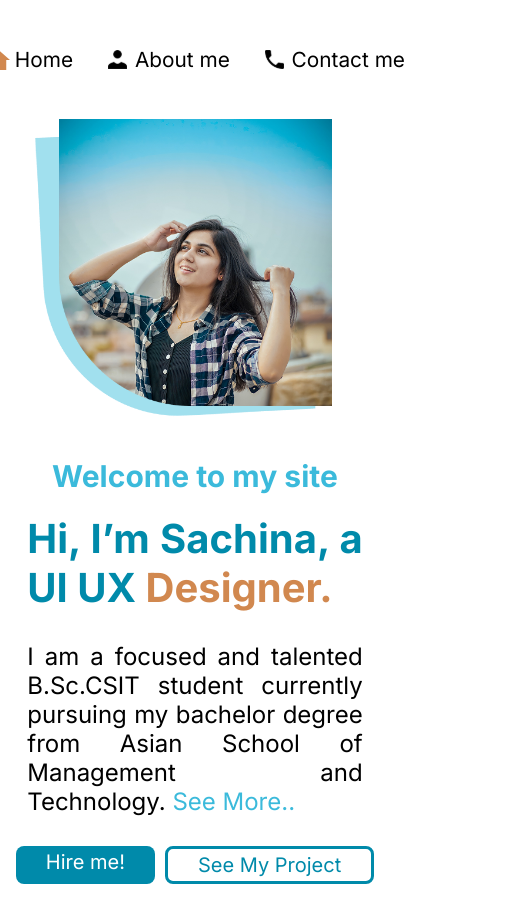
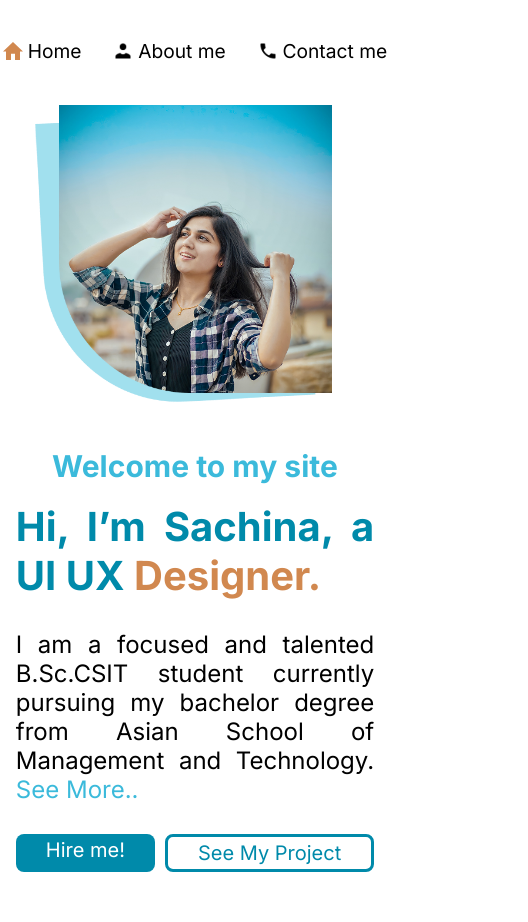
Before and after one commit to samyr-melo/page_react_vite, a React (Vite) app: page / in a window 390 px wide. Shown: the whole page, 528 px wide, since content can reach past the window. Built offline with nearby package versions, Linux system fonts and the light colour scheme.

Commit message:
update end reponsive

```diff
--- a/package.json
+++ b/package.json
@@ -23,10 +23,12 @@
     "@types/react-dom": "^19.0.4",
     "@vitejs/plugin-react": "^4.3.4",
     "eslint": "^9.21.0",
+    "eslint-config-prettier": "^10.1.1",
     "eslint-plugin-react-hooks": "^5.1.0",
     "eslint-plugin-react-refresh": "^0.4.19",
     "gh-pages": "^6.3.0",
     "globals": "^15.15.0",
+    "prettier": "^3.5.3",
     "vite": "^6.2.0"
   }
 }
--- a/src/componentes/Conteudo/responsive.css
+++ b/src/componentes/Conteudo/responsive.css
@@ -1,30 +1,27 @@
-@media (max-width:600px) {
+@media (max-width:1000px) {
     .conteudo__site {
-        margin: 0px;
-        display: flex ;
+      margin: 20px 0;
       justify-content: center;
       padding-bottom: 10%;
       flex-direction: column-reverse;
       align-items: center;
       gap: 3em;
+      display: flex ;
 
       }
 
       .conteudo__texto{
-          padding: 0%;
-          margin: 0;
+        padding: 0;
+        margin: 0px 60px;
         display: flex;
         flex-direction: column;
         align-items: center;
-
-
       }
 
       .image-container {
         position: relative;
         width: 70%;
-
-        margin:0 ;
+        margin:3px 0;
 
 
       }
@@ -63,7 +60,7 @@
         font-weight: 700;
         color:var(--azul-escuro) ;
         text-align: justify;
-        margin:0 7%;
+
       }
 
       .span {
@@ -76,7 +73,7 @@
         color: var(--principal);
         padding: 30px 0;
         text-align: justify;
-        margin: 0 7%;
+
       }
 
       a {
--- a/src/componentes/Conteudo/style.css
+++ b/src/componentes/Conteudo/style.css
@@ -15,8 +15,17 @@
   width: 60%;
   height:50%;
   margin:0 90px;
+  transition: transform 0.3s, box-shadow 0.3s;
 
 
+}
+
+.image-container:hover {
+  position: relative;
+  width: 60%;
+  height:50%;
+  margin:0 90px;
+  transform: scale(1.05);
 }
 
 .base-image {
@@ -25,6 +34,7 @@
   width: 100%;
   height: 100%;
   object-fit: cover;
+
 }
 
 
--- a/src/componentes/Header/responsive.css
+++ b/src/componentes/Header/responsive.css
@@ -1,16 +1,18 @@
-@media (max-width:600px) {
+@media (max-width:1000px) {
     .config__geral{
-        margin: 10% 0%;
+        margin: 10% 0;
         display: flex;
         align-items: center;
         justify-content: center;
 
+
     }
+
     .cabecalho {
         display: flex;
         justify-content: space-between;
         align-items: center ;
-        margin: 2% 0%;
+        margin: 0;
     }
 
     div .img__logo {
@@ -19,27 +21,27 @@ div .img__logo {
 
     .cabecalho__navbar {
         display: flex;
-
         list-style-type: none;
-    align-items: center;
-    text-align: center;
-    justify-content: center;
         gap: 2em;
+        padding: 0;
 
     }
+
+
 
     div ul li a {
         text-decoration: none;
         color: var(--font-color-1);
-    font-size: 1.3em;
+        font-size: 1.2em;
         font-family: var(--fonte) ;
         white-space: nowrap;
 
     }
 
     div ul li img {
-    width: 25px;
-    margin: 0 px;
+        width: 20px;
+        margin: 0;
+        padding: 0;
     }
     div ul li{
         display: flex;
--- a/src/componentes/Header/style.css
+++ b/src/componentes/Header/style.css
@@ -19,18 +19,33 @@
     gap: 6em;
     padding: 0 7.7em;
 }
+div ul li{
+    display: flex;
+    align-items: center;
+    gap: 0.8em;
+
+}
 
 div ul li a {
     text-decoration: none;
     color: var(--font-color-1);
     font-size: 1.5em;
     font-family: var(--fonte) ;
+    transition: transform 0.9s, box-shadow 0.3s;
 }
-div ul li{
-    display: flex;
-    align-items: center;
-    gap: 0.8em;
+div ul li a:hover{
+    transform: scale(1.1); /* Aumenta 5% */
 }
+
+div ul li img{
+
+    transition: transform 0.7s, box-shadow 0.3s;
+}
+
+div ul li img:hover{
+    transform: scale(1.1); /* Aumenta 5% */
+}
+
 .link {
     text-decoration: none;
     color: var(--font-color-2);
--- a/src/index.css
+++ b/src/index.css
@@ -2,6 +2,7 @@
     margin:0;
     padding: 0;
     box-sizing: border-box;
+
 }
 
 
```
Also changed, not shown: 2 other files (tests, documents, lock files or other folders). Lines whose indentation alone changed are shown as unchanged.
